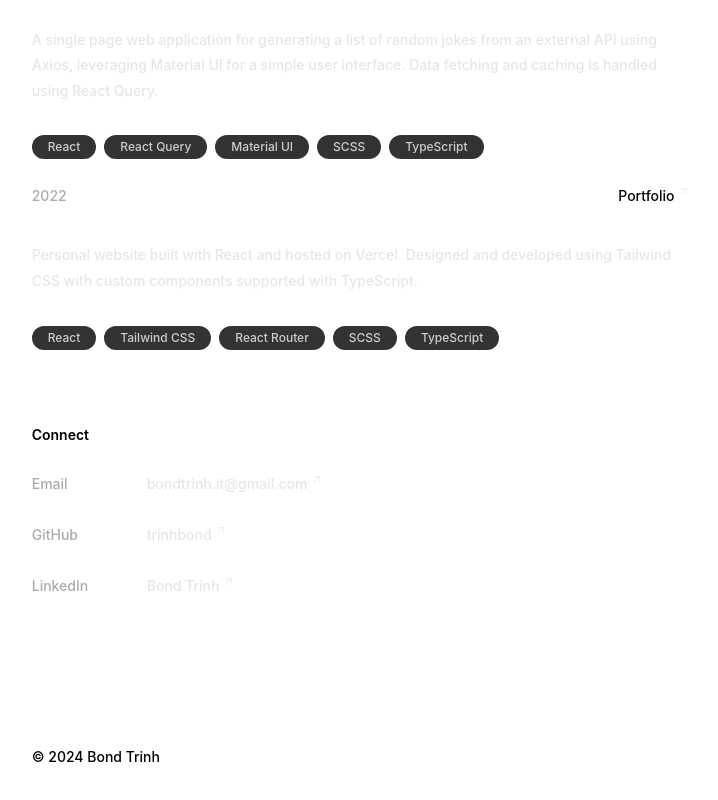
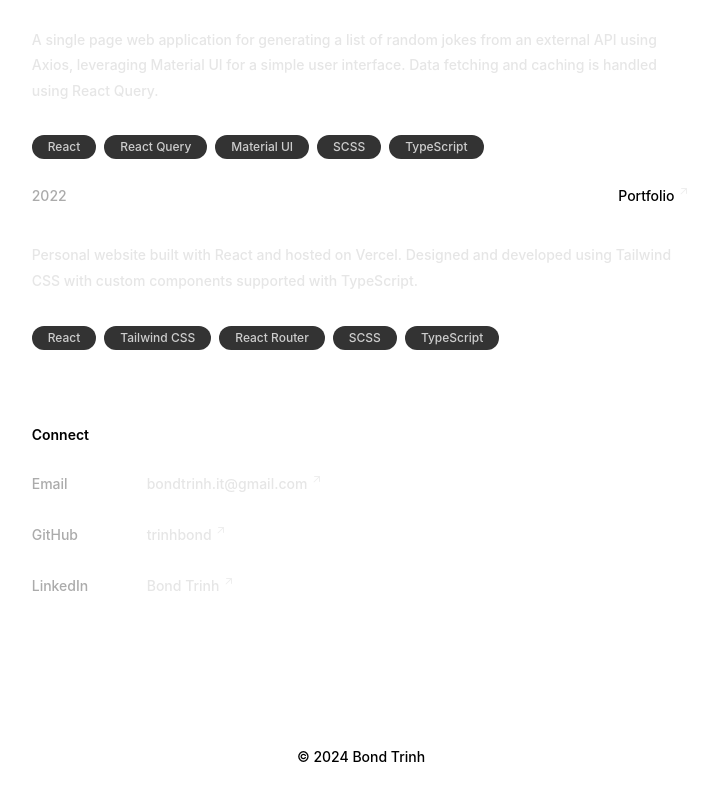
Before and after one commit to trinhbond/personal-portfolio, a React (Create React App) app: page / in a window 1280 px wide. Shown: the part 747-1547 px from the top of the page, without its empty margins (279-997 px from the left). Built offline with nearby package versions, Linux system fonts and the light colour scheme.

Commit message:
Align footer text

```diff
--- a/src/components/Footer.tsx
+++ b/src/components/Footer.tsx
@@ -1,7 +1,7 @@
 export default function Footer(): JSX.Element {
   return (
-    <footer className="px-6 pt-24 pb-12 absolute left-0 right-0">
-      <span className="font-medium">&copy; 2024 Bond Trinh</span>
+    <footer className="text-center px-6 pt-24 pb-12 absolute left-0 right-0">
+      <span className="text-sm font-medium">&copy; 2024 Bond Trinh</span>
     </footer>
   );
 }
```
